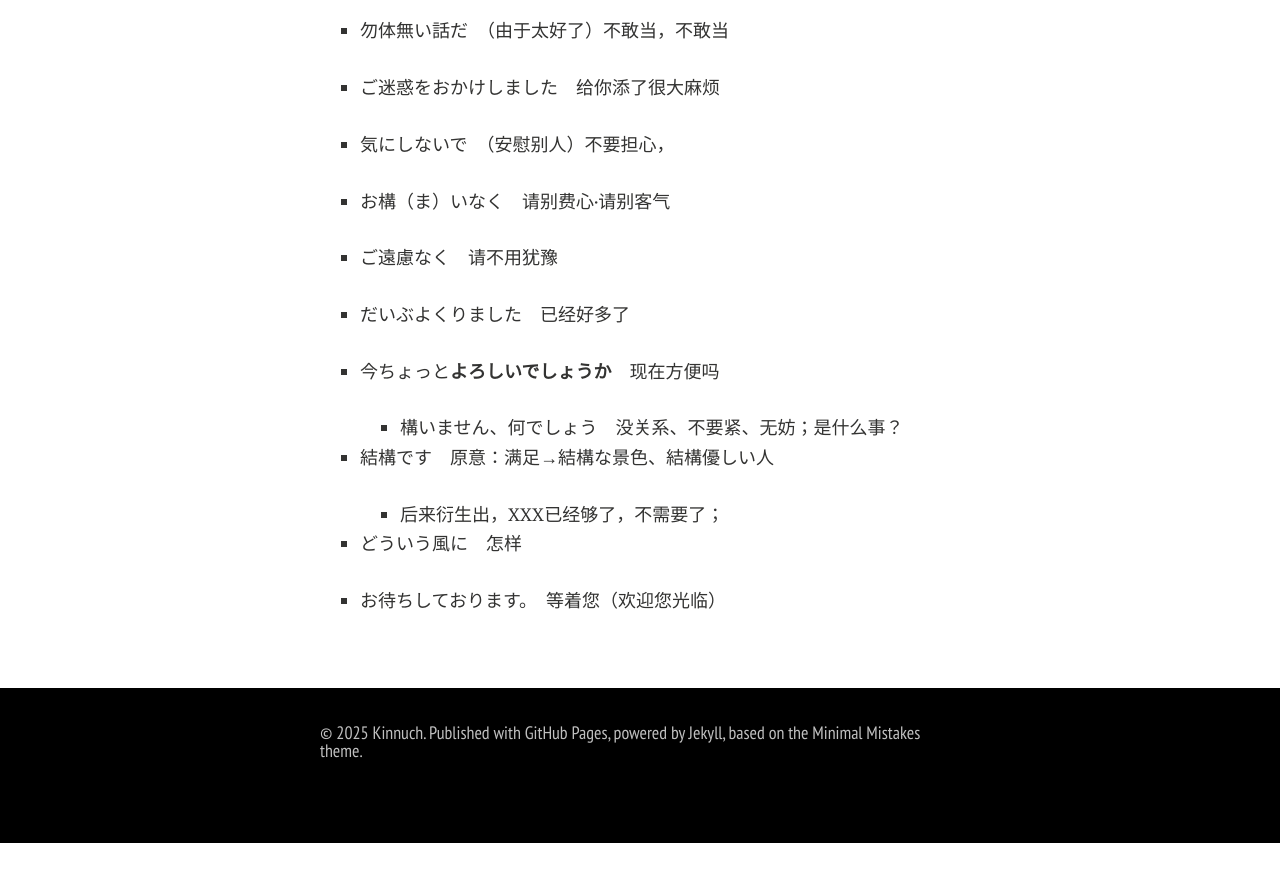
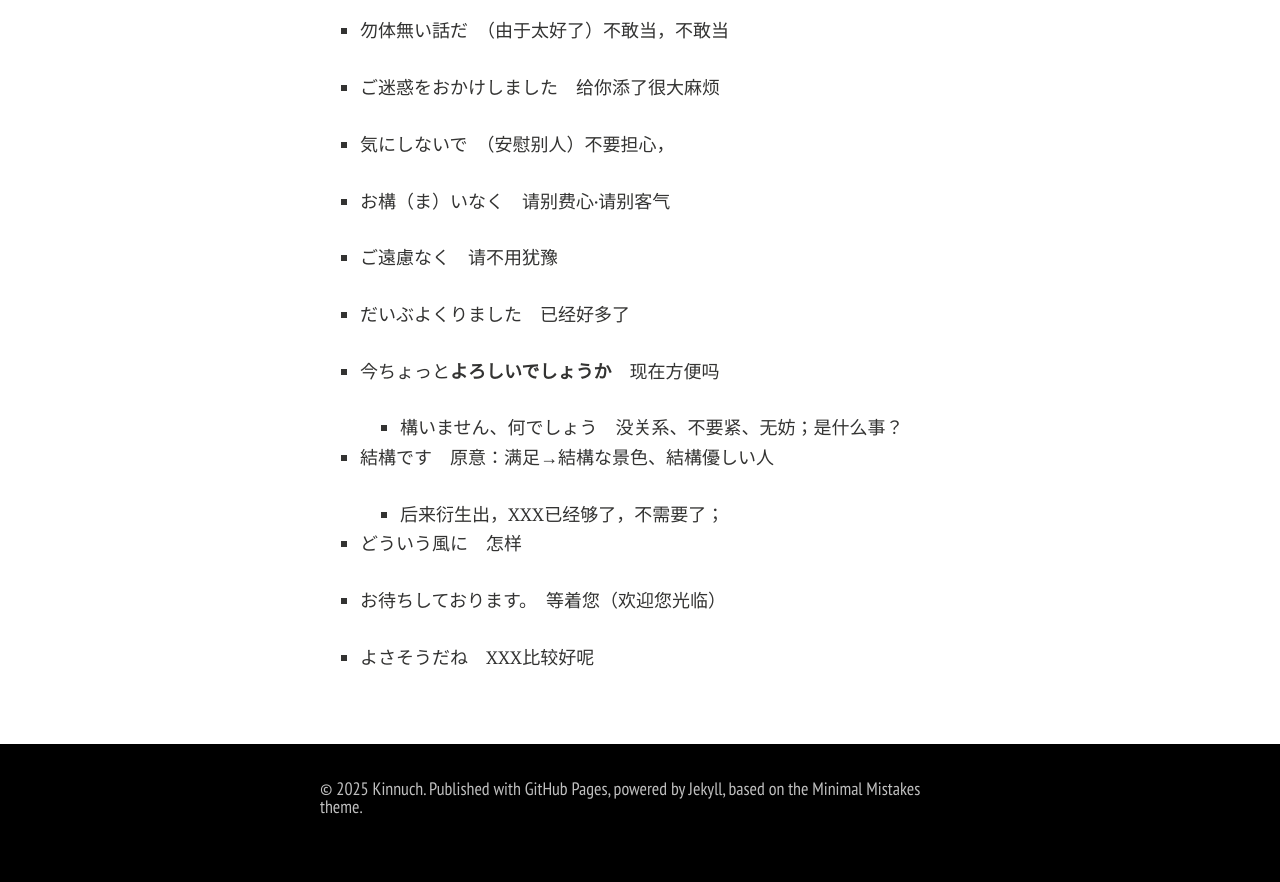
Before and after one commit to Kinnuch/kinnuch.github.io, a Jekyll site: the page built from laim/N3.md, in a window 1280 px wide and 900 px high, scrolled down 27999 px. Shown: the top 882 px of the window. Built offline with Jekyll 4.4.1, drawn with Linux system fonts in a browser that asks for light colours; nearby versions of some CDN libraries; comment, search, counter and statistics services are not loaded; a style sheet for code colours, icons or effects is not loaded; before the commit the page ends 28842 px from its top, so only the background shows below that.

Commit message:
Update N3.md

```diff
--- a/laim/N3.md
+++ b/laim/N3.md
@@ -947,3 +947,5 @@ title: JapaneseN3
 - どういう風に　怎样
 
 - お待ちしております。　等着您（欢迎您光临）
+
+- よさそうだね　XXX比较好呢
```
